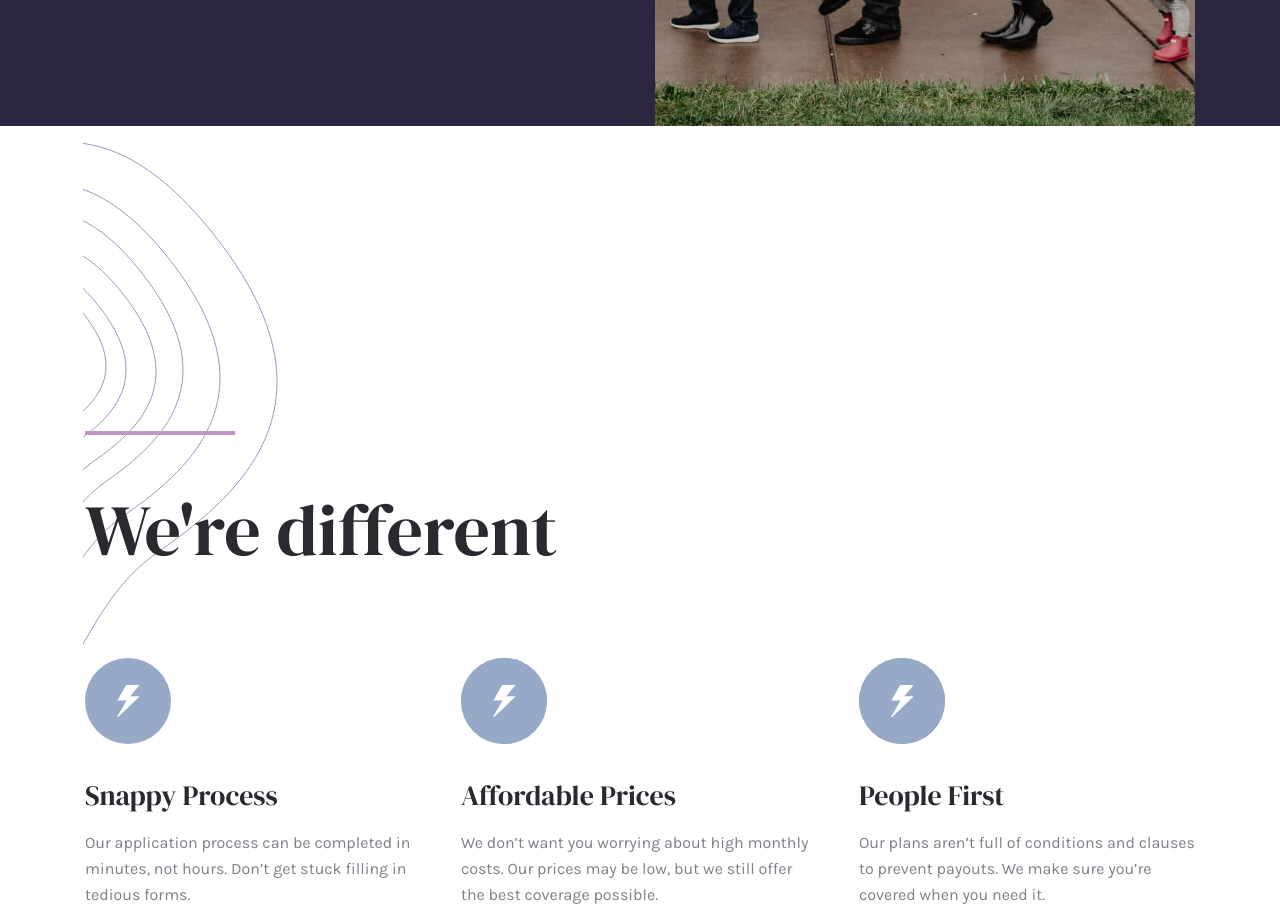
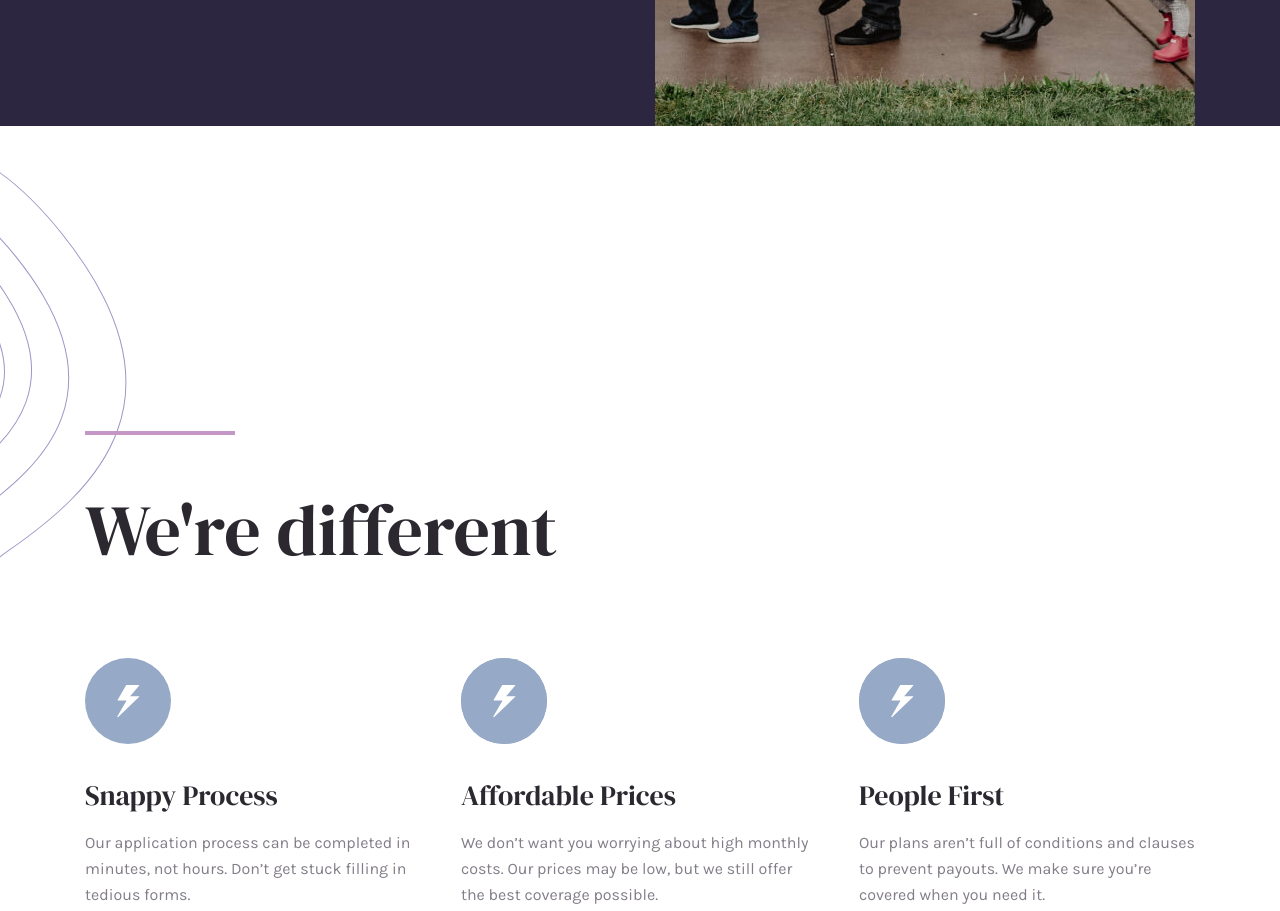
Before and after one commit to MuhammadAkbar-Ramazonov/Insure, a plain HTML site: page index.html in a window 1280 px wide. Shown: the part 720-1631 px from the top of the page. Drawn offline with Linux system fonts and the light colour scheme.

Commit message:
Change cals on the last section

```diff
--- a/css/main.css
+++ b/css/main.css
@@ -164,7 +164,7 @@ body{
 .last-section{
     background-image: url("../kartinki/path2.svg");
     background-repeat: no-repeat;
-    background-position: calc(50% - 460px) top;
+    background-position: calc(50% - 611px) top;
 }
 
 .last-section-title{
```
